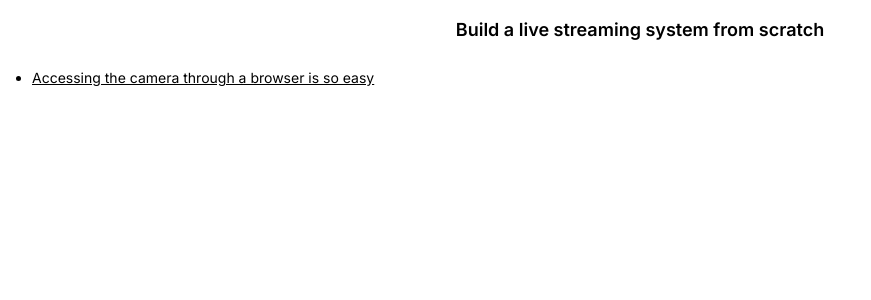
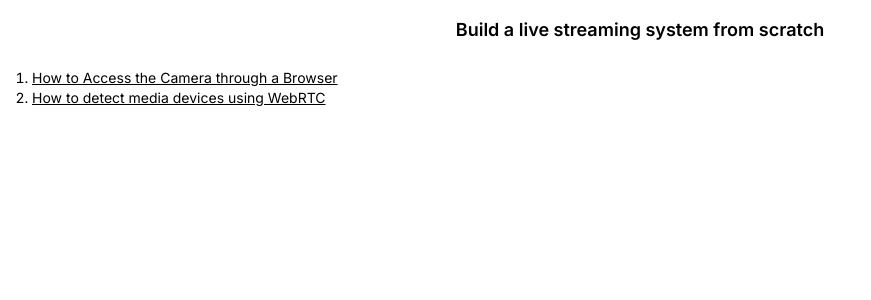
Before and after one commit to aiden-art/webRTC-examples, a Next.js app: page / in a window 1280 px wide. Shown: the top 300 px of the page, without its empty margins (0-871 px from the left). Built offline with nearby package versions, Linux system fonts and the light colour scheme.

Commit message:
feat: add mediaDevices example code

```diff
--- /dev/null
+++ b/src/app/mediaDevices/page.tsx
@@ -0,0 +1,49 @@
+"use client";
+import { useEffect, useState } from "react";
+
+const MediaDevicesPage = () => {
+  const [deviceInfos, setDeviceInfos] = useState<MediaDeviceInfo[]>([]);
+  const [errMsg, setErrMsg] = useState("");
+  const initialize = async () => {
+    // Determine if the browser supports these APIs
+    if (!navigator.mediaDevices || !navigator.mediaDevices.enumerateDevices) {
+      setErrMsg("enumerateDevices() not supported.");
+      return;
+    }
+    try {
+      const deviceInfos = await navigator.mediaDevices.enumerateDevices();
+      setDeviceInfos(deviceInfos);
+    } catch (e) {
+      setErrMsg((e as Error).message);
+    }
+  };
+
+  useEffect(() => {
+    initialize();
+  }, []);
+  return (
+    <div>
+      <h1 className="py-10 text-center">Media devices in your device</h1>
+      <div className="px-10">
+        {errMsg ? (
+          <p className="py-4 text-center">{errMsg}</p>
+        ) : (
+          <ul>
+            {deviceInfos.map((item) => (
+              <li className="mb-4" key={item.deviceId}>
+                <p className="mb-2">
+                  kind: <span>{item.label}</span>
+                </p>
+                <p className="mb-2">
+                  id: <span>{item.deviceId}</span>
+                </p>
+              </li>
+            ))}
+          </ul>
+        )}
+      </div>
+    </div>
+  );
+};
+
+export default MediaDevicesPage;
--- a/src/app/page.tsx
+++ b/src/app/page.tsx
@@ -1,18 +1,29 @@
 import NextLink from "next/link";
 
 export default function Home() {
+  const courseList = [
+    {
+      title: "How to Access the Camera through a Browser",
+      link: "/getUserMedia",
+    },
+    {
+      title: "How to detect media devices using WebRTC",
+      link: "/mediaDevices",
+    },
+  ];
   return (
     <main className="min-h-screen p-4">
       <h2 className="text-lg font-semibold text-center">
         Build a live streaming system from scratch
       </h2>
       <ul className="px-4 mt-6 text-sm">
-        <li className="list-disc">
-          <NextLink className="underline" href="/getUserMedia">
-            Accessing the camera through a browser is so easy
-          </NextLink>
-        </li>
-        <li></li>
+        {courseList.map((item, index) => (
+          <li className="list-decimal" key={index}>
+            <NextLink className="underline" href={item.link}>
+              {item.title}
+            </NextLink>
+          </li>
+        ))}
       </ul>
     </main>
   );
```
